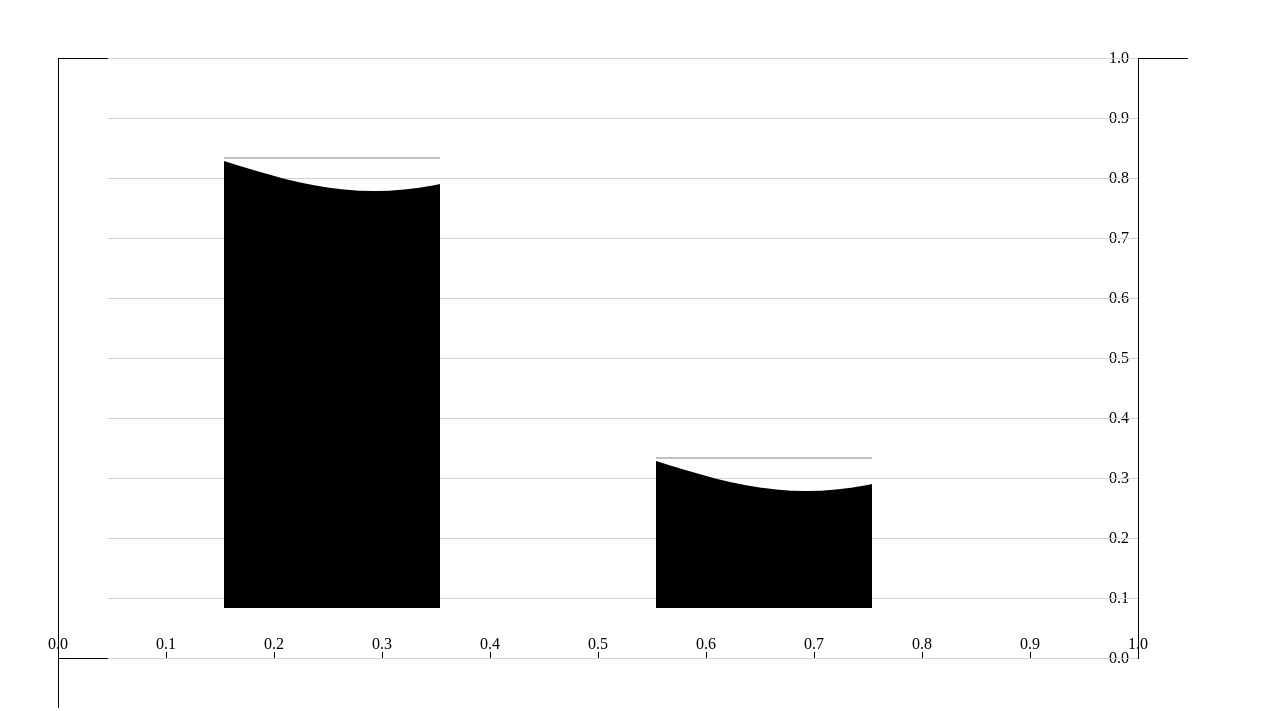
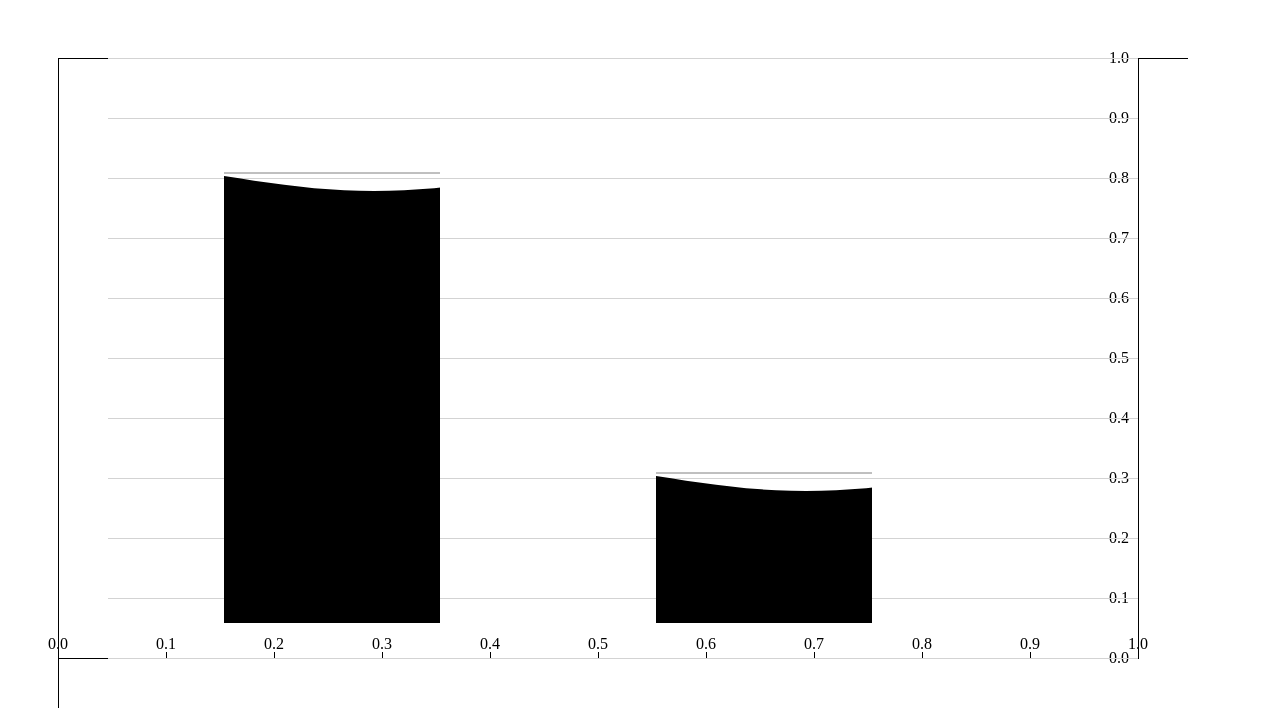
Before and after one commit to nicstark/VU, a plain HTML site: page index.html in a window 1280 px wide. Drawn offline with nearby package versions, Linux system fonts and the light colour scheme.

Commit message:
can move the y position with gaugeGroup

```diff
--- a/index.html
+++ b/index.html
@@ -160,8 +160,9 @@ function loadLiquidFillGauge(elementId, value, margin, pos, config) {
     var barWidth = windowWidth/5;
     var yPos = windowHeight - windowHeight*(value/100);
     var xPos = barWidth*pos;
-    var fillPercent = Math.max(config.minValue, Math.min(config.maxValue, value))/config.maxValue;
-    console.log(fillPercent);
+    // var fillPercent = Math.max(config.minValue, Math.min(config.maxValue, value))/config.maxValue;
+    var fillPercent = value/100;
+
 
     var wavePositionScale = d3.scale.linear()
         .range([0, 100])
@@ -174,7 +175,7 @@ function loadLiquidFillGauge(elementId, value, margin, pos, config) {
             .domain([0, 50, 100]);
     } else {
         waveHeightScale = d3.scale.linear()
-            .range([moe/100,moe/100])
+            .range([moe/200,moe/200])
             .domain([0,100]);
     }
 
@@ -219,7 +220,7 @@ function loadLiquidFillGauge(elementId, value, margin, pos, config) {
 
 
     var gaugeGroup = gauge.append("g")
-        .attr('transform','translate('+xPos+',0)');
+        .attr('transform','translate('+xPos+', '+waveHeight+')');
 
     var line = gauge.select("g")
         .append("path")
```
